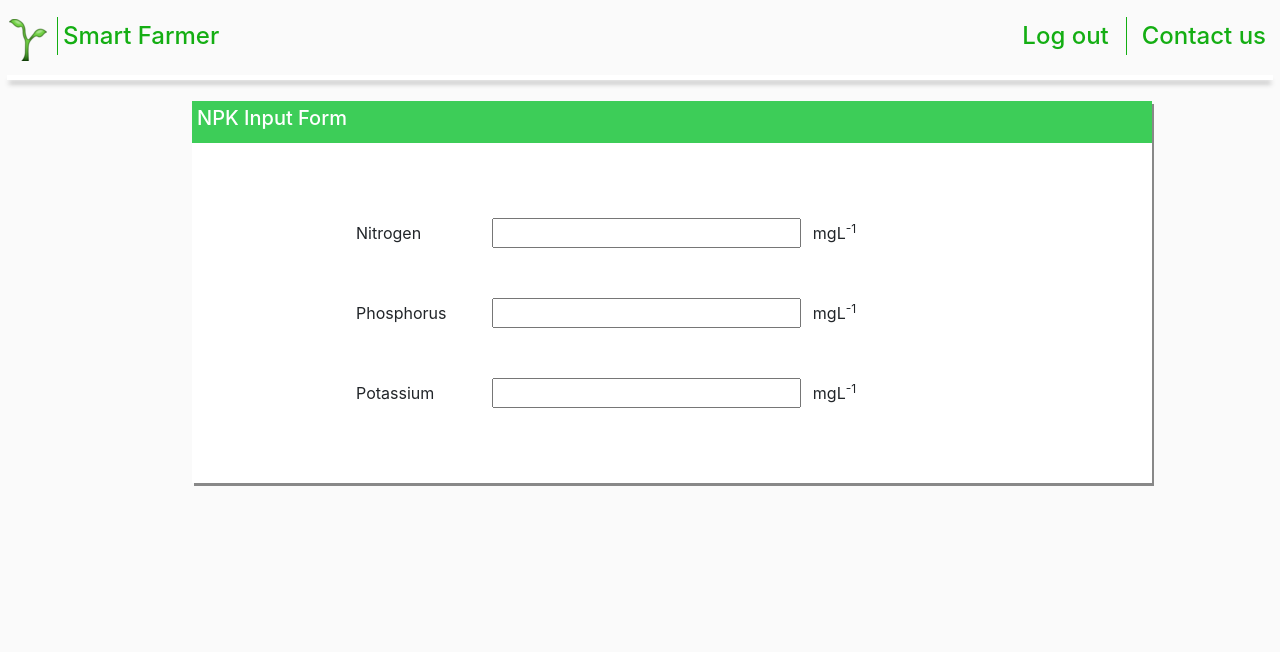
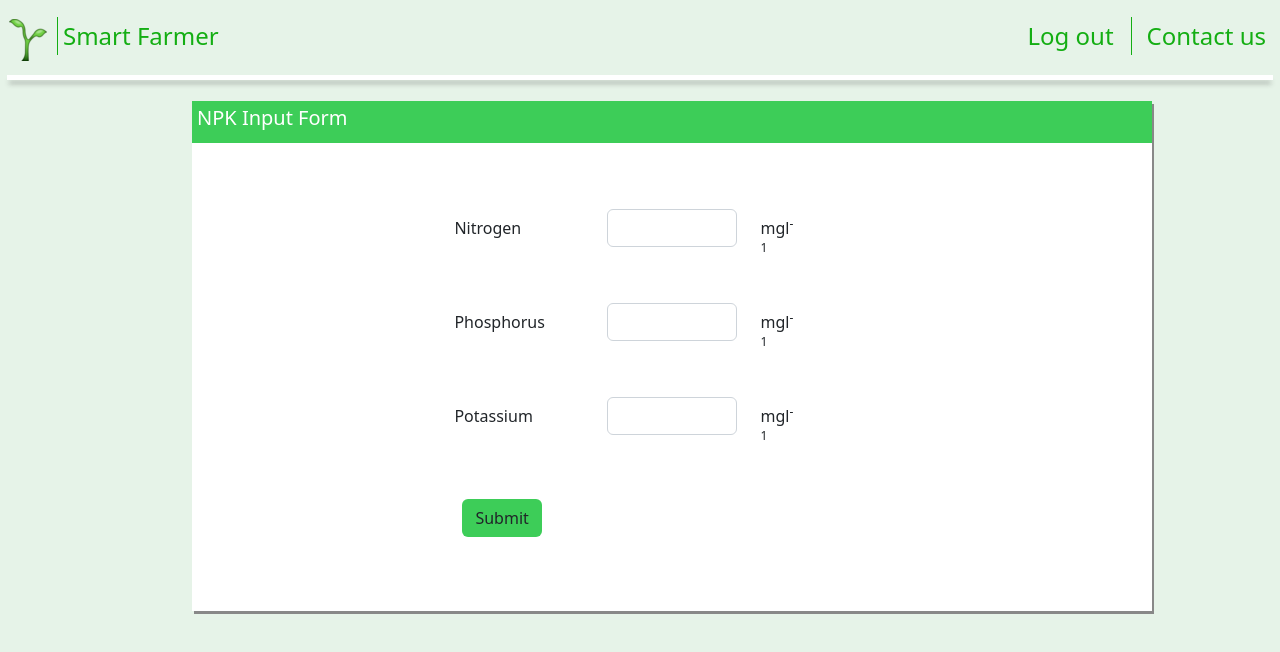
Before and after one commit to Smart-Famer/Smart-Farmer, a React (Create React App) app in the folder smart_farmer/: page /npkinput in a window 1280 px wide. Shown: the top 652 px of the page. Built offline with nearby package versions, Linux system fonts and the light colour scheme.

Commit message:
created elec con input form

```diff
--- a/smart_farmer/package.json
+++ b/smart_farmer/package.json
@@ -6,9 +6,12 @@
     "@testing-library/jest-dom": "^5.16.5",
     "@testing-library/react": "^13.4.0",
     "@testing-library/user-event": "^13.5.0",
+    "bootstrap": "^5.2.1",
     "cdbreact": "^1.5.3",
     "chart.js": "^3.9.1",
     "react": "^18.2.0",
+    "react-bootstrap": "^2.5.0",
+    "react-chartjs-2": "^4.3.1",
     "react-dom": "^18.2.0",
     "react-donut-chart": "^1.3.3",
     "react-icons": "^4.4.0",
--- a/smart_farmer/src/App.css
+++ b/smart_farmer/src/App.css
@@ -1,5 +1,6 @@
-
-
+body{
+  background-color: #e6f3e8 !important;
+}
 .main-container{
   display: flex;
   margin-top: 7px;
@@ -77,3 +78,8 @@ margin-bottom: 20px;
     flex-direction: column;
   }
 }
+
+/* npk input */
+.btn-green{
+  background-color: #3dcd56;
+}
--- a/smart_farmer/src/App.js
+++ b/smart_farmer/src/App.js
@@ -5,6 +5,7 @@ import Dashboard from './Pages/Dashboard';
 import SharedLayout from './Pages/SharedLayout';
 import LoginPage from './Pages/LoginPage';
 import NPKpage from './Pages/NPKpage';
+import ElecConPage from './Pages/ElectricConductivityInput'
 import Error from './Pages/Error';
 import Gallery from './Pages/Gallery';
 
@@ -23,6 +24,7 @@ function App() {
           <Route path='home' element={<HomePage/>}/>
           <Route path='dashboard' element={<Dashboard/>}/>
           <Route path='npkinput' element={<NPKpage />}/>
+          <Route path='elecinput' element={<ElecConPage />}/>
           <Route path='*' element={<Error />} />
         </Route>
       </Routes>
--- /dev/null
+++ b/smart_farmer/src/Pages/ElectricConductivityInput.js
@@ -0,0 +1,14 @@
+import React from "react";
+import Input from "../components/inputForms/InputForm";
+import ElecInput from "../components/inputForms/ElectricConductivityInput.js"
+
+export default function EleInput() {
+    return (
+        <div>
+            <Input formName='Electric Conductivity Input'>
+                <ElecInput />
+            </Input>
+
+        </div>
+    )
+}
--- a/smart_farmer/src/Pages/NPKpage.js
+++ b/smart_farmer/src/Pages/NPKpage.js
@@ -1,6 +1,6 @@
 import React from "react";
-import Input from "../components/inputForms/InputForm"
-import NPK from "../components/inputForms/NPK";
+import Input from "../components/inputForms/InputForm";
+import NPK from "../components/inputForms/NPKinput";
 
 export default function NPKpage() {
     return (
--- /dev/null
+++ b/smart_farmer/src/components/inputForms/ElectricConductivityInput.js
@@ -0,0 +1,22 @@
+import React from "react";
+import './inputform.css';
+import 'bootstrap/dist/css/bootstrap.min.css';
+
+export default function ElectricConductivityInput() {
+    return (
+        <div>
+            <form>
+                <div class="form-group row p-3">
+                    <div class="col-sm-7">
+                        <input type="text" class="form-control" id="inputElecCon" />
+                    </div>
+                    <label for="inputElecCon" class="col-sm-1 col-form-label">sm<sup>-1</sup></label>
+
+                </div>
+             <button type="button" className="btn btn-green btn-block m-4">Submit</button>
+
+            </form>
+        </div>
+
+    )
+}
--- a/smart_farmer/src/components/inputForms/NPK.js
+++ /dev/null
@@ -1,28 +0,0 @@
-import React from "react";
-import { Row, Col } from "reactstrap";
-import './inputform.css';
-
-export default function NPK() {
-    return (
-        <div className="input-box">
-            <div className="input-row p-3">
-                <label className='data-label col-sm-2'>Nitrogen</label>
-                <input className='data-input col-sm-5' type='text'></input>
-                <label className='data-label col-sm-2'>mgL<sup>-1</sup></label>
-            </div>
-            <div className="input-row p-3">
-                <label className='data-label col-sm-2'>Phosphorus</label>
-                <input className='data-input col-sm-5' type='text'></input>
-                <label className='data-label col-sm-2'>mgL<sup>-1</sup></label>
-            </div>
-            <div className="inpur-row p-3">
-                <label className='data-label col-sm-2'>Potassium</label>
-                <input className='data-input col-sm-5' type='text'></input>
-                <label className='data-label col-sm-2'>mgL<sup>-1</sup></label>
-            </div>
-
-
-
-        </div>
-    )
-}
--- /dev/null
+++ b/smart_farmer/src/components/inputForms/NPKinput.js
@@ -0,0 +1,41 @@
+import React from "react";
+import { Row, Col } from "reactstrap";
+import { Button } from 'reactstrap';
+import './inputform.css';
+import 'bootstrap/dist/css/bootstrap.min.css';
+
+export default function NPKInput() {
+    return (
+        <div>
+            <form>
+                <div class="form-group row p-3">
+                    <label for="inputNitrogen" class="col-sm-4 col-form-label">Nitrogen</label>
+                    <div class="col-sm-4">
+                        <input type="text" class="form-control" id="inputNitrogen" />
+                    </div>
+                    <label for="inputNitrogen" class="col-sm-1 col-form-label">mgl<sup>-1</sup></label>
+
+                </div>
+                <div class="form-group row p-3">
+                    <label for="inputPhosphorus" class="col-sm-4 col-form-label">Phosphorus</label>
+                    <div class="col-sm-4">
+                        <input type="text" class="form-control" id="inputPhosphorus" />
+                    </div>
+                    <label for="inputPhosphorus" class="col-sm-1 col-form-label">mgl<sup>-1</sup></label>
+
+                </div>
+                <div class="form-group row p-3">
+                    <label for="inputPotassium" class="col-sm-4 col-form-label">Potassium</label>
+                    <div class="col-sm-4">
+                        <input type="text" class="form-control" id="inputPotassium" />
+                    </div>
+                    <label for="inputPotassium" class="col-sm-1 col-form-label">mgl<sup>-1</sup></label>
+
+                </div>
+                <button type="button" className="btn btn-green btn-block m-4">Submit</button>
+
+            </form>
+        </div>
+
+    )
+}
--- a/smart_farmer/src/components/inputForms/inputform.css
+++ b/smart_farmer/src/components/inputForms/inputform.css
@@ -30,12 +30,19 @@
 .data-label{
     margin: 12px;
 }
+
 .input-box{
     display: flex;
     flex-direction: column;
     margin-left: 10%;
     width: 100%;
+    justify-content: center;
 }
+
 body{
     background-color: #fafafa;
 }
+
+.btn-green{
+    background-color: #3dcd58 !important;
+}
--- a/smart_farmer/src/components/login/Login.css
+++ b/smart_farmer/src/components/login/Login.css
@@ -47,4 +47,5 @@
     transition: 0.5s;
     border-radius: 12px;
     cursor: pointer;
+    text-align: center;
 }
--- a/smart_farmer/src/components/login/Login.js
+++ b/smart_farmer/src/components/login/Login.js
@@ -16,10 +16,11 @@ export default function Login() {
             <input type='text' placeholder='Username' />
             <label>Password</label>
             <input type='password' placeholder='Password' />
-            <div className='login-btn'>
-                {/* <Button name='login-btn'>Login</Button> */}
+            {/* <div className='login-btn'>
+
                 Login
-            </div>
+            </div> */}
+            <Button className='login-btn' type='submit'>Login</Button>
         </div>
 
     )
```
Also changed, not shown: 1 other file (tests, documents, lock files or other folders).
